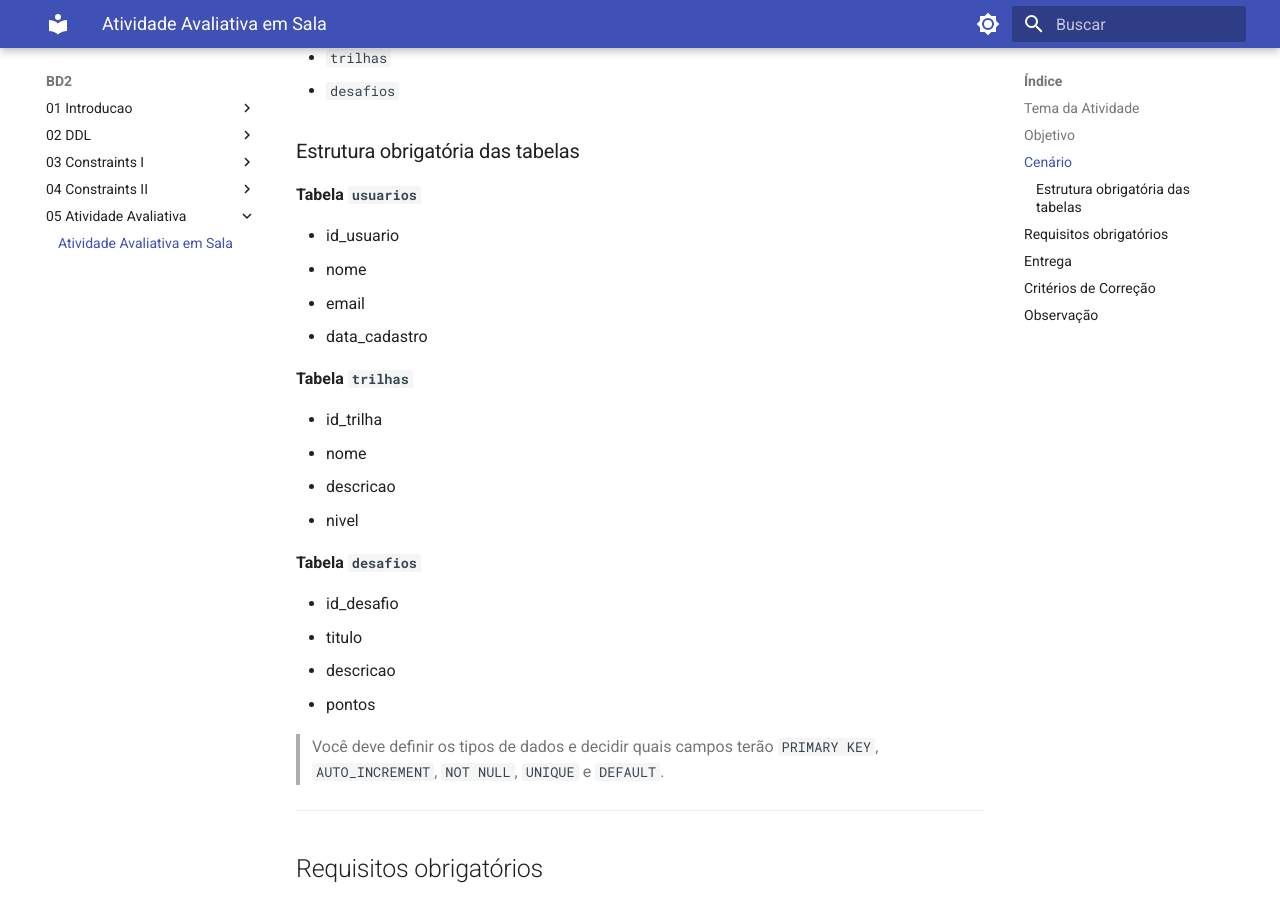
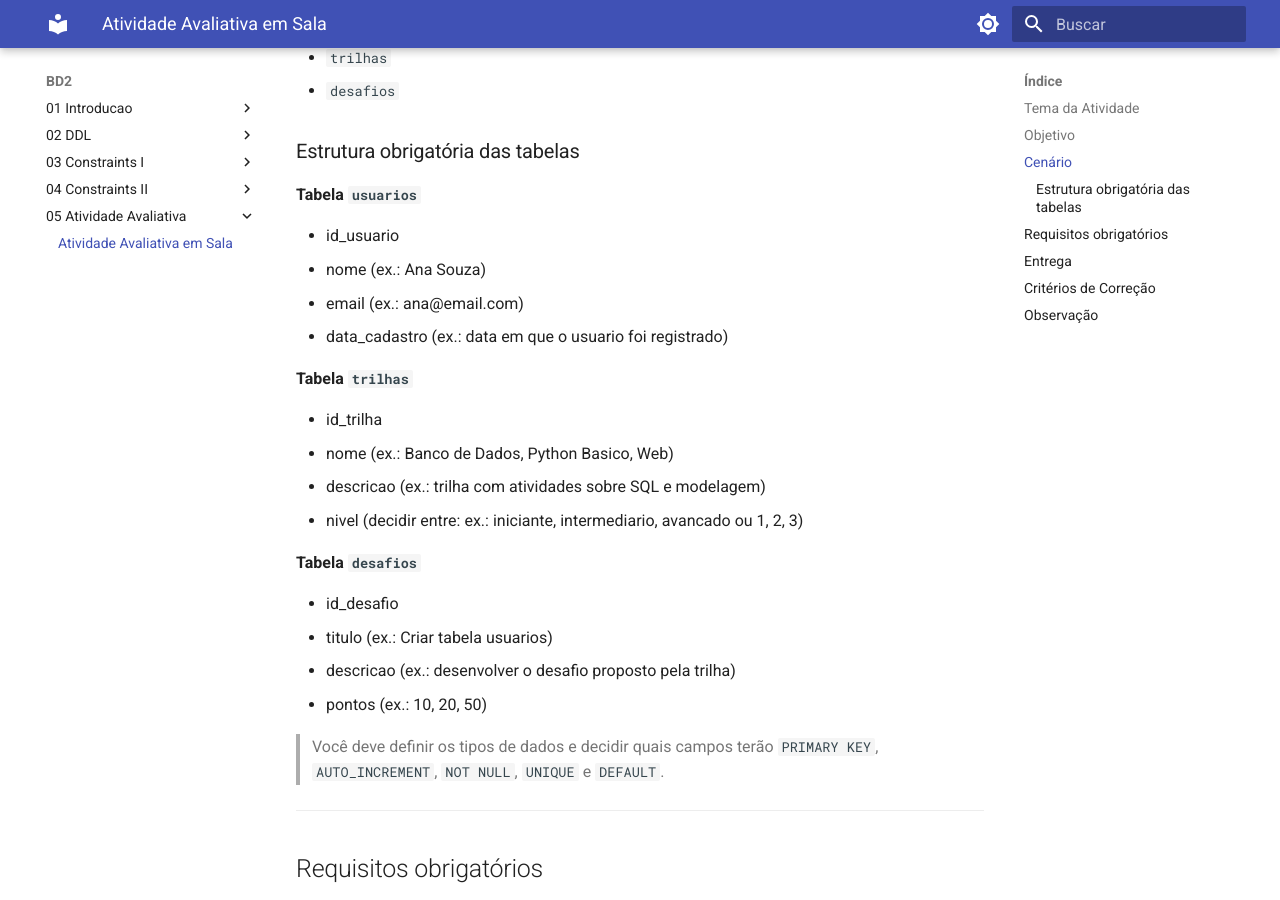
Before and after one commit to i-davies/Conteudo-Etec-2026, an MkDocs documentation site: the page built from docs/BD2/05_Atividade_Avaliativa/01_Atividade_Avaliativa.md, in a window 1280 px wide and 900 px high, scrolled down 910 px. Built offline with MkDocs 1.6.1 and Material for MkDocs 9.7.7, drawn with Linux system fonts in a browser that asks for light colours.

Commit message:
feat: Atividades primeiro bimestre

```diff
--- a/docs/BD2/05_Atividade_Avaliativa/01_Atividade_Avaliativa.md
+++ b/docs/BD2/05_Atividade_Avaliativa/01_Atividade_Avaliativa.md
@@ -36,23 +36,23 @@ Você deve criar o banco `lab_escola` com no mínimo as tabelas:
 **Tabela `usuarios`**
 
 - id_usuario
-- nome
-- email
-- data_cadastro
+- nome (ex.: Ana Souza)
+- email (ex.: ana@email.com)
+- data_cadastro (ex.: data em que o usuario foi registrado)
 
 **Tabela `trilhas`**
 
 - id_trilha
-- nome
-- descricao
-- nivel
+- nome (ex.: Banco de Dados, Python Basico, Web)
+- descricao (ex.: trilha com atividades sobre SQL e modelagem)
+- nivel (decidir entre: ex.: iniciante, intermediario, avancado ou 1, 2, 3)
 
 **Tabela `desafios`**
 
 - id_desafio
-- titulo
-- descricao
-- pontos
+- titulo (ex.: Criar tabela usuarios)
+- descricao (ex.: desenvolver o desafio proposto pela trilha)
+- pontos (ex.: 10, 20, 50)
 
 > Você deve definir os tipos de dados e decidir quais campos terão `PRIMARY KEY`, `AUTO_INCREMENT`, `NOT NULL`, `UNIQUE` e `DEFAULT`.
 
```
Also changed, not shown: docs/PW1/04_Atividade_Avaliativa/03_Atividade_Avaliativa.md (+2 -2 lines), docs/PW3/04_Atividade_Avaliativa/01_Atividade_Avaliativa.md (+1 -1 lines), docs/QTS/05_Atividade_Avaliativa/01_Atividade_Avaliativa.md (+1 -6 lines).
